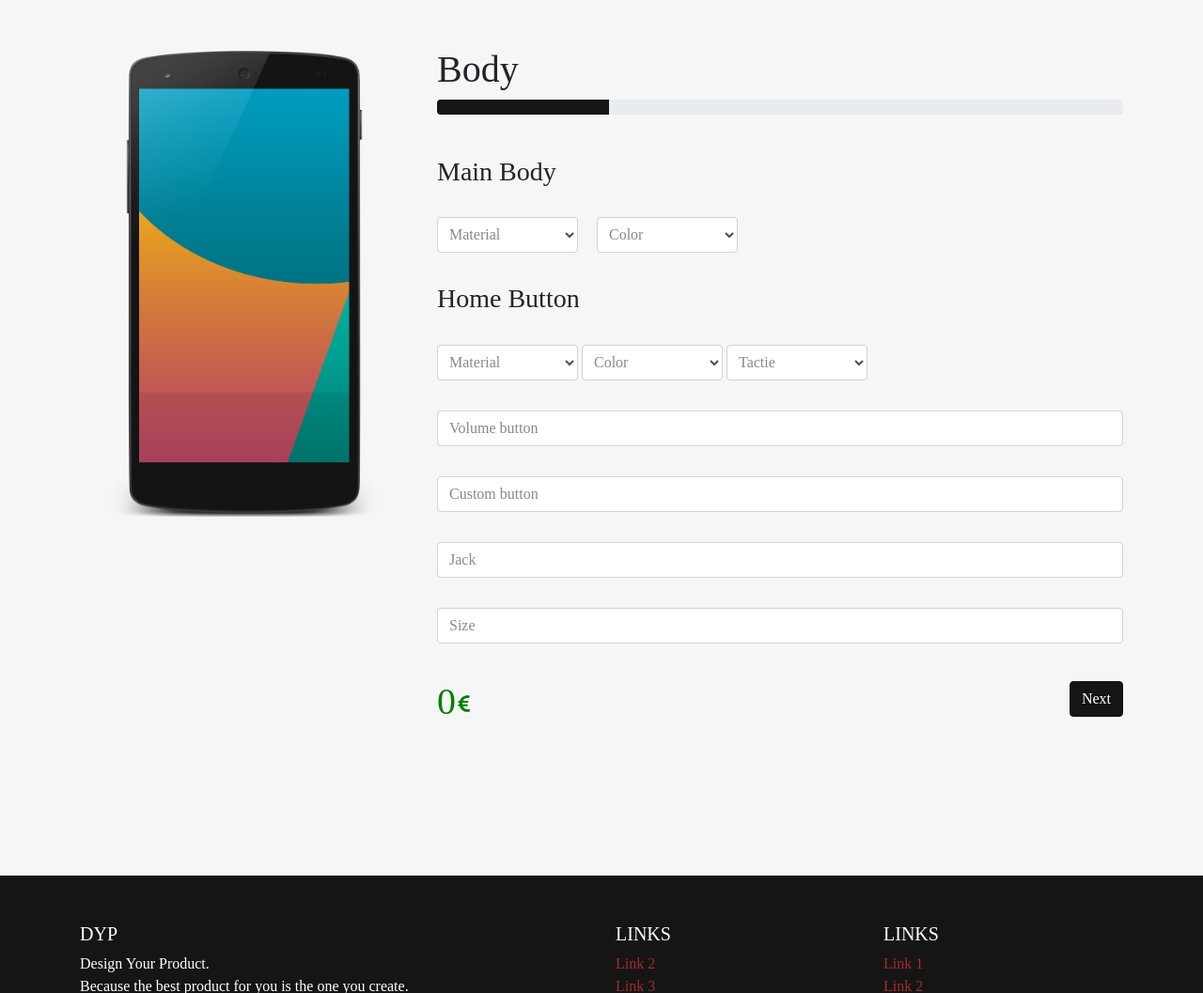
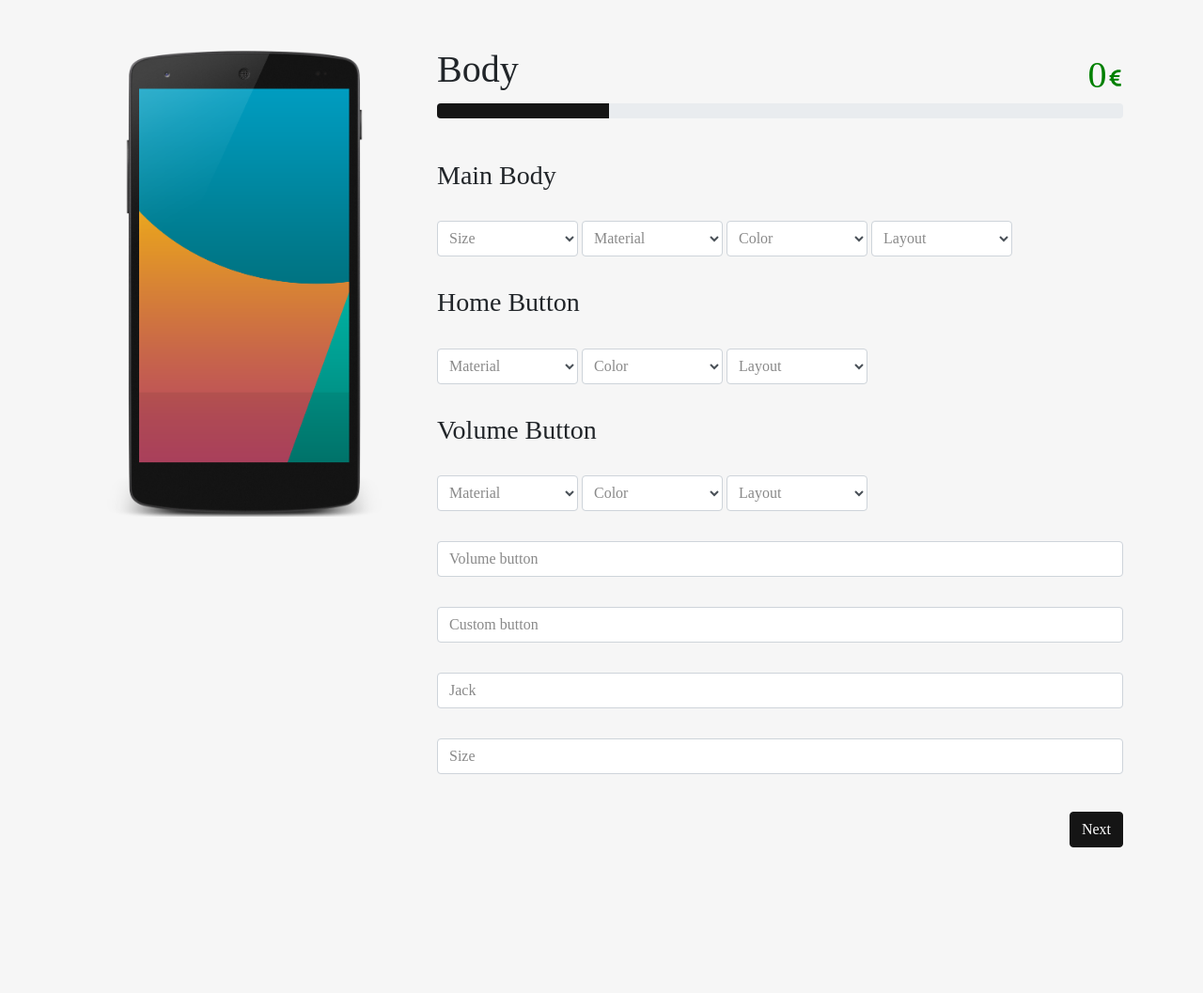
Before and after one commit to RubenTapadas/DYP, a PHP site: page /product.php in a window 1280 px wide. Shown: the part 49-1106 px from the top of the page at 94% size. Run offline with PHP 8.4, Linux system fonts and the light colour scheme; data that the repository does not hold is empty; some libraries are stand-ins or nearby versions.

Commit message:
changed price location

```diff
--- a/main.css
+++ b/main.css
@@ -398,6 +398,10 @@ label {
   padding-top: 9px;
 }
 
+.progress{
+  width: 100%;
+}
+
 .product-phone {
   height: 100%;
   width: 100%;
--- a/product.php
+++ b/product.php
@@ -21,7 +21,7 @@
 
 <head>
   <meta charset="utf-8">
-  <title>Home</title>
+  <title>Design Your Product</title>
   <link rel="shortcut icon" href="img/logo.ico" type="image/x-icon" />
   <link rel="stylesheet" href="https://stackpath.bootstrapcdn.com/bootstrap/4.1.3/css/bootstrap.min.css" integrity="sha384-MCw98/SFnGE8fJT3GXwEOngsV7Zt27NXFoaoApmYm81iuXoPkFOJwJ8ERdknLPMO" crossorigin="anonymous">
   <link rel="stylesheet" href="main.css">
@@ -105,6 +105,11 @@
             </div>
           </div>
           <div class="col pb-5">
+            <div class="">
+              <div class="float-right product-price">
+                <span id="product-price">0</span><span style="font-size:28px;" class="fas fa-euro-sign py-1">
+              </div>
+            </div>
             <h1>Body</h1>
             <div class="progress">
               <div class="progress-bar" role="progressbar" style="width: 25%; background-color:#151515" aria-valuenow="25" aria-valuemin="0" aria-valuemax="100"></div>
@@ -112,21 +117,38 @@
 
             <form style="padding-top: 2.7rem !important;">
               <h3 class="pb-4">Main Body</h3>
-              <div class="form-group product-detail d-inline-block mr-3">
+              <div class="form-group product-detail d-inline-block">
                 <select class="form-control" required>
                   <option value="" selected="selected"></option>
-                  <option value="AL">Plastic</option>
-                  <option value="AK">Aluminium</option>
+                  <option value="5">5"</option>
+                  <option value="5.5">5.5"</option>
+                  <option value="6">6"</option>
+                </select>
+                <label class="form-control-placeholder" for="edit-streetname">Size</label>
+              </div>
+              <div class="form-group product-detail d-inline-block">
+                <select class="form-control" required>
+                  <option value="" selected="selected"></option>
+                  <option value="plastic">Plastic</option>
+                  <option value="aluminium">Aluminium</option>
                 </select>
                 <label class="form-control-placeholder" for="edit-streetname">Material</label>
               </div>
-              <div class="form-group product-detail d-inline-block mr-3">
+              <div class="form-group product-detail d-inline-block">
                 <select class="form-control" required>
                   <option value="" selected="selected"></option>
                   <option value="AL">Plastic</option>
                   <option value="AK">Aluminium</option>
                 </select>
                 <label class="form-control-placeholder" for="edit-streetname">Color</label>
+              </div>
+              <div class="form-group product-detail d-inline-block">
+                <select class="form-control" required>
+                  <option value="" selected="selected"></option>
+                  <option value="plastic">1</option>
+                  <option value="aluminium">2</option>
+                </select>
+                <label class="form-control-placeholder" for="edit-streetname">Layout</label>
               </div>
 
               <h3 class="pb-4">Home Button</h3>
@@ -152,8 +174,41 @@
                   <option value="AL">Plastic</option>
                   <option value="AK">Aluminium</option>
                 </select>
-                <label class="form-control-placeholder" for="edit-streetname">Tactie</label>
+                <label class="form-control-placeholder" for="edit-streetname">Layout</label>
               </div>
+
+              <h3 class="pb-4">Volume Button</h3>
+              <div class="form-group product-detail d-inline-block">
+                <select class="form-control" required>
+                  <option value="" selected="selected"></option>
+                  <option value="AL">Plastic</option>
+                  <option value="AK">Aluminium</option>
+                </select>
+                <label class="form-control-placeholder" for="edit-streetname">Material</label>
+              </div>
+              <div class="form-group product-detail d-inline-block">
+                <select class="form-control" required>
+                  <option value="" selected="selected"></option>
+                  <option value="AL">Plastic</option>
+                  <option value="AK">Aluminium</option>
+                </select>
+                <label class="form-control-placeholder" for="edit-streetname">Color</label>
+              </div>
+              <div class="form-group product-detail d-inline-block">
+                <select class="form-control" required>
+                  <option value="" selected="selected"></option>
+                  <option value="AL">Plastic</option>
+                  <option value="AK">Aluminium</option>
+                </select>
+                <label class="form-control-placeholder" for="edit-streetname">Layout</label>
+              </div>
+
+
+
+
+
+
+
               <div class="form-group">
                 <input type="text" id="edit-streetname" class="form-control" required>
                 <label class="form-control-placeholder" for="edit-streetname">Volume button</label>
@@ -169,9 +224,6 @@
               <div class="form-group">
                 <input type="text" id="edit-postalcode" class="form-control" required>
                 <label class="form-control-placeholder" for="edit-postalcode">Size</label>
-              </div>
-              <div class="float-left product-price">
-                <span id="product-price">0</span><span style="font-size:28px;" class="fas fa-euro-sign py-1">
               </div>
               <button type="button" id="next" class="btn btn-primary float-right mt-2">Next</button>
             </form>
```
